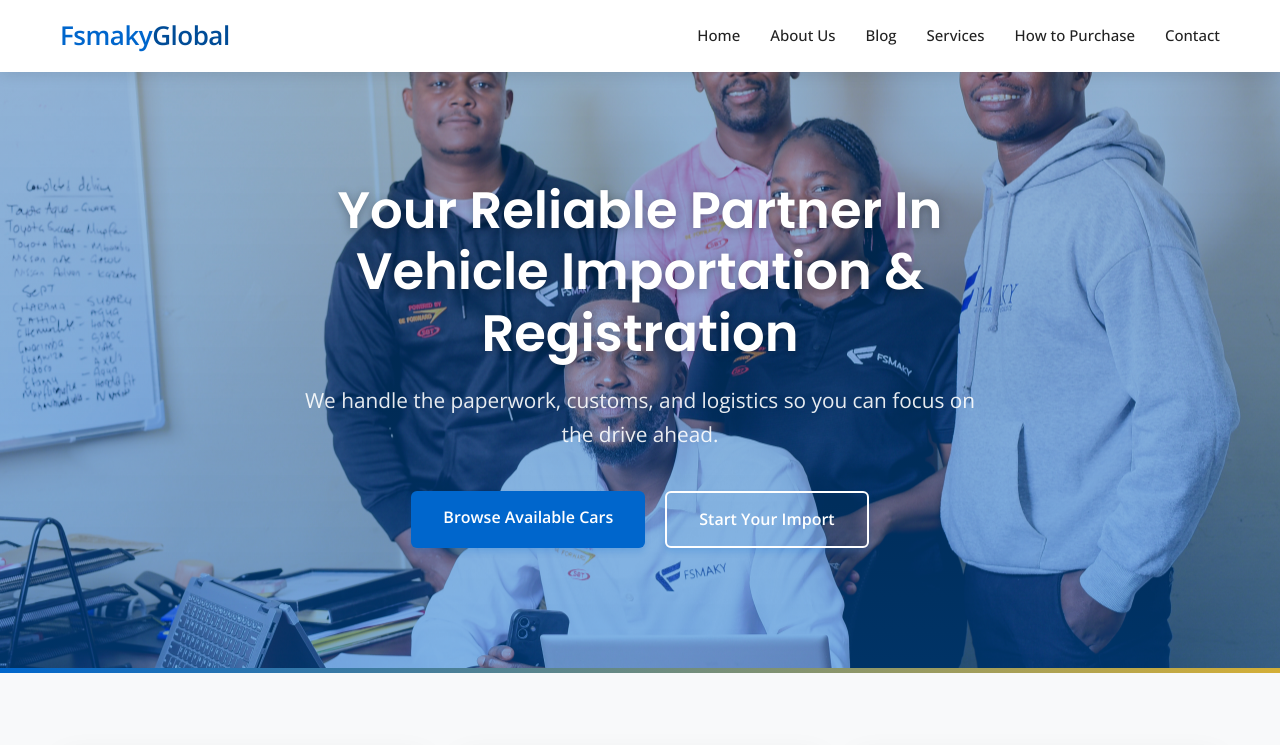
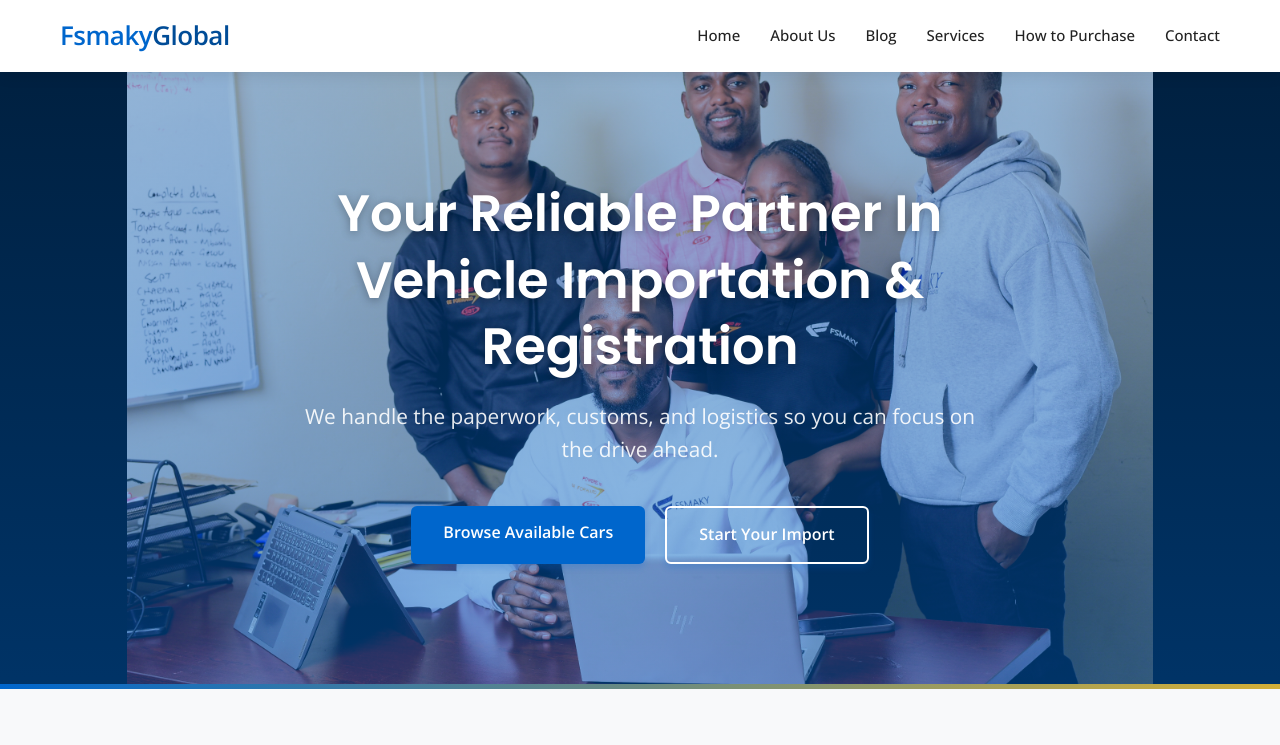
Before and after one commit to TinoMusanhi/Fsmakyglobal, a plain HTML site: page index.html in a window 1280 px wide. Shown: the top 745 px of the page. Drawn offline with nearby package versions, Linux system fonts and the light colour scheme.

Commit message:
Fixed hero

```diff
--- a/index.html
+++ b/index.html
@@ -187,9 +187,11 @@
 
         /* Hero Section */
 .hero {
-            background-size: cover;
-            background-position: center 30%;
-            background-attachment: fixed;
+    background-size: contain;           /* Reduces zoom significantly */
+    background-repeat: no-repeat;
+    background-position: center top;    /* Shows more of the upper + middle part */
+    background-color: #000;             /* Fills space if image width is small */
+
     color: var(--white);
     padding: 180px 0 120px;
     text-align: center;
@@ -198,14 +200,17 @@
     transition: background-image 1s ease-in-out;
 }
 
+/* Gradient overlay */
 .hero:before {
     content: '';
     position: absolute;
-            top: 0;
-            left: 0;
-            width: 100%;
-            height: 100%;
-            background: linear-gradient(135deg, rgba(0, 102, 204, 0.3) 0%, rgba(0, 76, 151, 0.6) 100%);
+    top: 0; left: 0;
+    width: 100%; height: 100%;
+    background: linear-gradient(
+        135deg,
+        rgba(0, 102, 204, 0.3) 0%,
+        rgba(0, 76, 151, 0.6) 100%
+    );
     z-index: -1;
 }
 
@@ -213,7 +218,6 @@
     font-size: 3.2rem;
     margin-bottom: 20px;
     text-shadow: 0 2px 10px rgba(0,0,0,0.3);
-            line-height: 1.2;
     max-width: 800px;
     margin-left: auto;
     margin-right: auto;
@@ -226,7 +230,6 @@
     font-weight: 300;
     opacity: 0.9;
 }
-
 .hero-btns {
     display: flex;
     justify-content: center;
@@ -1014,7 +1017,7 @@ I’d confidently recommend them to anyone looking for a dependable vehicle impo
             }
         });
 
-        // Hero background slideshow with preloading - FIXED PATHS
+        // Hero background slideshow
 const hero = document.querySelector('.hero');
 const images = [
     'images/5936.jpeg',
@@ -1024,25 +1027,27 @@ I’d confidently recommend them to anyone looking for a dependable vehicle impo
     'images/_DSC5942.JPG'
 ];
 
-        // Preload images to prevent flickering
-        const preloadedImages = [];
+// Preload to avoid flicker
 images.forEach(src => {
     const img = new Image();
     img.src = src;
-            preloadedImages.push(img);
 });
 
-        let current = 0;
-        const changeBackground = () => {
-            current = (current + 1) % images.length;
-            hero.style.backgroundImage = `linear-gradient(rgba(0, 76, 151, 0.4), rgba(0, 102, 204, 0.5)), url('${images[current]}')`;
+let index = 0;
+
+function changeHeroBackground() {
+    index = (index + 1) % images.length;
+    hero.style.backgroundImage =
+        `linear-gradient(rgba(0, 76, 151, 0.4), rgba(0, 102, 204, 0.5)), url('${images[index]}')`;
 }
 
-        // Set initial background
-        hero.style.backgroundImage = `linear-gradient(rgba(0, 76, 151, 0.4), rgba(0, 102, 204, 0.5)), url('${images[0]}')`;
+// Initial background
+hero.style.backgroundImage =
+    `linear-gradient(rgba(0, 76, 151, 0.4), rgba(0, 102, 204, 0.5)), url('${images[0]}')`;
 
-        // Change image every 5 seconds
-        setInterval(changeBackground, 5000);
+// Change every 5 seconds
+setInterval(changeHeroBackground, 5000);
+
     </script>
 </body>
 </html>
```
Lines whose indentation alone changed are shown as unchanged.
